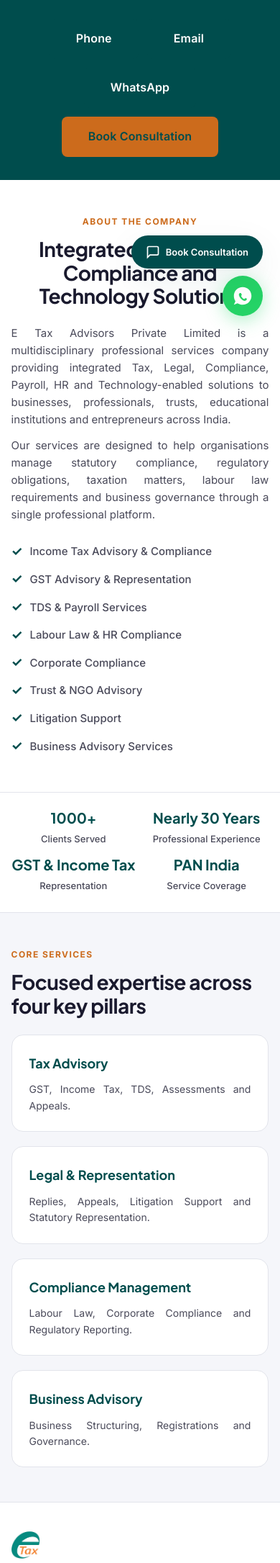
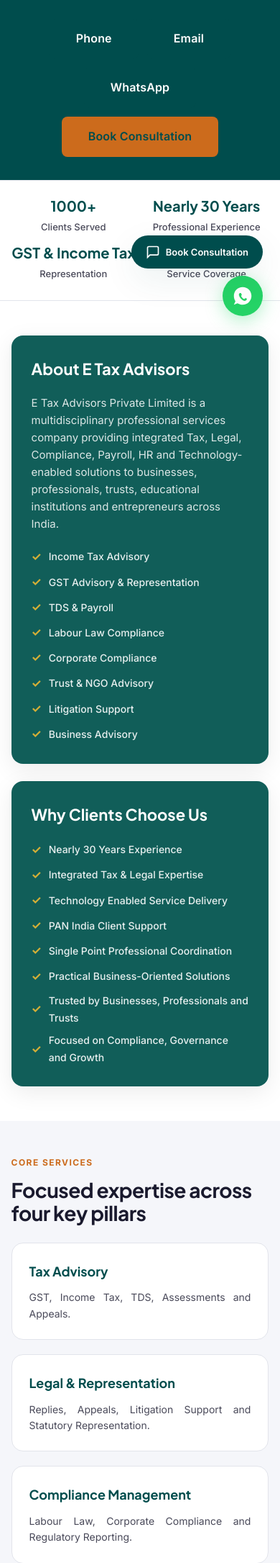
Before and after one commit to advsivasankarank/etaxadv_website, a PHP site: page / in a window 390 px wide. Shown: the part 315-2486 px from the top of the page at 72% size. Run offline with PHP 8.4, Linux system fonts and the light colour scheme.

Commit message:
Replace About section with two-column premium tiles; create fintech-tools.php page
- Replace old About Company section with dark teal (#115E59) two-column
  premium tiles (About E Tax Advisors + Why Clients Choose Us)
- Gold (#D4AF37) checkmark icons, white text, 16px radius, 40px padding
- Reorder homepage: Contact CTA, Trust Bar, About Tiles, Core Services
- Create fintech-tools.php with 3-column product grid (6 products)
- All products show 'IN DEVELOPMENT' status badge
- Update header nav: Fintech Tools links to /fintech-tools.php
- Remove product dropdown links from mobile nav
- Update footer Fintech Tools column with single 'All Products' link

```diff
--- a/assets/css/style.css
+++ b/assets/css/style.css
@@ -314,21 +314,31 @@ main { display: block; }
 .trust-bar-item span { color: var(--gray-600); font-size: 13px; font-weight: 500; }
 
 /* ============================================
-   ABOUT THE COMPANY
+   ABOUT TILES — Premium Two-Column
    ============================================ */
-#about-company .section-header {
-  text-align: center; margin-left: auto; margin-right: auto;
+.about-tiles-grid {
+  display: grid; grid-template-columns: 1fr 1fr; gap: 24px;
 }
-.about-intro {
-  max-width: 720px; color: var(--gray-600); font-size: 15px; line-height: 1.6; margin: 0 auto 12px;
+.about-tile {
+  background: #115E59; color: #FFFFFF; border-radius: 16px; padding: 40px;
+  box-shadow: 0 8px 32px rgba(0,0,0,0.08);
+  display: flex; flex-direction: column;
 }
-.about-services-grid {
-  display: grid; grid-template-columns: repeat(2, 1fr); gap: 8px 40px; margin: 24px auto 0; max-width: 640px;
+.about-tile-title {
+  font-family: var(--font-display); font-size: 22px; font-weight: 700;
+  margin: 0 0 16px; color: #FFFFFF;
 }
-.about-service-item {
-  display: flex; align-items: center; gap: 10px; color: var(--gray-600); font-size: 15px; font-weight: 500;
+.about-tile-text {
+  color: rgba(255,255,255,0.85); font-size: 15px; line-height: 1.6; margin: 0 0 20px;
 }
-.about-check { color: var(--navy); font-weight: 700; font-size: 18px; }
+.about-tile-list {
+  margin: 0; padding: 0; list-style: none; display: grid; gap: 8px;
+}
+.about-tile-list li {
+  display: flex; align-items: center; gap: 10px;
+  color: rgba(255,255,255,0.9); font-size: 14px; font-weight: 500;
+}
+.about-tile-check { color: #D4AF37; font-weight: 700; font-size: 16px; flex-shrink: 0; }
 
 /* ============================================
    CORE SERVICES
@@ -732,13 +772,15 @@ textarea.input { min-height: 120px; resize: vertical; }
   .hamburger { display: block; }
   .trust-bar-grid { grid-template-columns: repeat(2, 1fr); gap: 16px; }
   .core-services-grid { grid-template-columns: repeat(2, 1fr); }
+  .about-tiles-grid { grid-template-columns: 1fr; }
+  .ft-grid { grid-template-columns: repeat(2, 1fr); }
   .footer-grid { grid-template-columns: 1fr 1fr; gap: 24px; }
-  .about-services-grid { grid-template-columns: 1fr; }
 }
 
 @media (max-width: 860px) {
   :root { --section-gap: 48px; }
   .core-services-grid { grid-template-columns: 1fr; }
+  .ft-grid { grid-template-columns: 1fr; }
   .footer-grid { grid-template-columns: 1fr; }
   .footer-bottom { flex-direction: column; text-align: center; }
   .header-actions .header-link { display: none; }
@@ -751,6 +793,7 @@ textarea.input { min-height: 120px; resize: vertical; }
   .trust-bar-grid { grid-template-columns: repeat(2, 1fr); gap: 12px; }
   .trust-bar-item strong { font-size: 20px; }
   .section-header { margin-bottom: 24px; }
-  .about-services-grid { grid-template-columns: 1fr; }
+  .ft-grid { grid-template-columns: 1fr; }
+  .about-tile { padding: 28px; }
   .cta-band { padding: 32px 0; }
 }
--- a/includes/footer.php
+++ b/includes/footer.php
@@ -31,11 +31,7 @@
     <div>
       <h3>Fintech Tools</h3>
       <ul class="footer-links">
-        <li><a href="<?= htmlspecialchars(site_href('/e-pani.php')) ?>">e-Pani</a></li>
-        <li><a href="<?= htmlspecialchars(site_href('/e-hr.php')) ?>">e-HR</a></li>
-        <li><a href="<?= htmlspecialchars(site_href('/ekanakan.php')) ?>">e-Kanakan</a></li>
-        <li><a href="<?= htmlspecialchars(site_href('/salpro.php')) ?>">SalPro</a></li>
-        <li><a href="<?= htmlspecialchars(site_href('/etax-academy.php')) ?>">E Tax Academy</a></li>
+        <li><a href="<?= htmlspecialchars(site_href('/fintech-tools.php')) ?>">All Products</a></li>
       </ul>
     </div>
 
--- a/includes/header.php
+++ b/includes/header.php
@@ -26,7 +26,7 @@ if ($document_root !== '' && str_starts_with($project_root, $document_root)) {
 $nav_items = [
   ['href' => '/index.php', 'label' => 'Home', 'match' => ['index.php']],
   ['href' => '/services.php', 'label' => 'Services', 'match' => ['services.php', 'digital-signature.php', 'gst-consultant-puducherry.php', 'gst-consultant-chennai.php', 'income-tax-consultant-puducherry.php', 'income-tax-consultant-chennai.php', 'tds-return-filing.php', 'labour-law-compliance.php', 'labour-law-hr-compliance.php', 'roc-company-compliance.php', 'trust-society-registration.php', 'trust-ngo-advisory.php', 'manufacturing-compliance.php', 'litigation-representation.php', 'project-report-cma.php']],
-  ['href' => '/index.php#fintech-tools', 'label' => 'Fintech Tools', 'match' => []],
+  ['href' => '/fintech-tools.php', 'label' => 'Fintech Tools', 'match' => ['fintech-tools.php']],
   ['href' => '/about.php', 'label' => 'About', 'match' => ['about.php', 'team.php', 'why-choose-us.php', 'ks-sivasankaran.php', 'success-stories.php', 'faq.php']],
   ['href' => '/contact.php', 'label' => 'Contact', 'match' => ['contact.php']],
 ];
@@ -183,12 +183,7 @@ $og_image = $og_image ?? '/assets/img/og-image.jpg';
         <a class="mobile-secondary-link" href="<?= htmlspecialchars(site_href('/litigation-representation.php')) ?>">Litigation Support</a>
         <a class="mobile-secondary-link" href="<?= htmlspecialchars(site_href('/project-report-cma.php')) ?>">Project Reports</a>
 
-        <a class="mobile-primary-link" href="<?= htmlspecialchars(site_href('/index.php#fintech-tools')) ?>">Fintech Tools</a>
-        <a class="mobile-secondary-link" href="<?= htmlspecialchars(site_href('/e-pani.php')) ?>">e-Pani</a>
-        <a class="mobile-secondary-link" href="<?= htmlspecialchars(site_href('/e-hr.php')) ?>">e-HR</a>
-        <a class="mobile-secondary-link" href="<?= htmlspecialchars(site_href('/ekanakan.php')) ?>">e-Kanakan</a>
-        <a class="mobile-secondary-link" href="<?= htmlspecialchars(site_href('/salpro.php')) ?>">SalPro</a>
-        <a class="mobile-secondary-link" href="<?= htmlspecialchars(site_href('/etax-academy.php')) ?>">E Tax Academy</a>
+        <a class="mobile-primary-link" href="<?= htmlspecialchars(site_href('/fintech-tools.php')) ?>">Fintech Tools</a>
 
         <a class="mobile-primary-link" href="<?= htmlspecialchars(site_href('/about.php')) ?>">About</a>
         <a class="mobile-primary-link" href="<?= htmlspecialchars(site_href('/contact.php')) ?>">Contact</a>
--- a/index.php
+++ b/index.php
@@ -21,31 +21,6 @@ require_once __DIR__ . '/includes/header.php';
     </div>
   </section>
 
-  <section class="section" id="about-company">
-    <div class="container">
-      <div class="section-header">
-        <p class="section-label">About the Company</p>
-        <h2 class="section-title">Integrated Tax, Legal, Compliance and Technology Solutions</h2>
-      </div>
-      <p class="about-intro">
-        E Tax Advisors Private Limited is a multidisciplinary professional services company providing integrated Tax, Legal, Compliance, Payroll, HR and Technology-enabled solutions to businesses, professionals, trusts, educational institutions and entrepreneurs across India.
-      </p>
-      <p class="about-intro">
-        Our services are designed to help organisations manage statutory compliance, regulatory obligations, taxation matters, labour law requirements and business governance through a single professional platform.
-      </p>
-      <div class="about-services-grid">
-        <div class="about-service-item"><span class="about-check">&#10003;</span> Income Tax Advisory &amp; Compliance</div>
-        <div class="about-service-item"><span class="about-check">&#10003;</span> GST Advisory &amp; Representation</div>
-        <div class="about-service-item"><span class="about-check">&#10003;</span> TDS &amp; Payroll Services</div>
-        <div class="about-service-item"><span class="about-check">&#10003;</span> Labour Law &amp; HR Compliance</div>
-        <div class="about-service-item"><span class="about-check">&#10003;</span> Corporate Compliance</div>
-        <div class="about-service-item"><span class="about-check">&#10003;</span> Trust &amp; NGO Advisory</div>
-        <div class="about-service-item"><span class="about-check">&#10003;</span> Litigation Support</div>
-        <div class="about-service-item"><span class="about-check">&#10003;</span> Business Advisory Services</div>
-      </div>
-    </div>
-  </section>
-
   <section class="trust-bar">
     <div class="container">
       <div class="trust-bar-grid">
@@ -53,6 +28,38 @@ require_once __DIR__ . '/includes/header.php';
         <div class="trust-bar-item"><strong>Nearly 30 Years</strong><span>Professional Experience</span></div>
         <div class="trust-bar-item"><strong>GST & Income Tax</strong><span>Representation</span></div>
         <div class="trust-bar-item"><strong>PAN India</strong><span>Service Coverage</span></div>
+      </div>
+    </div>
+  </section>
+
+  <section class="section" id="about-tiles">
+    <div class="container about-tiles-grid">
+      <div class="about-tile">
+        <h3 class="about-tile-title">About E Tax Advisors</h3>
+        <p class="about-tile-text">E Tax Advisors Private Limited is a multidisciplinary professional services company providing integrated Tax, Legal, Compliance, Payroll, HR and Technology-enabled solutions to businesses, professionals, trusts, educational institutions and entrepreneurs across India.</p>
+        <ul class="about-tile-list">
+          <li><span class="about-tile-check">&#10003;</span> Income Tax Advisory</li>
+          <li><span class="about-tile-check">&#10003;</span> GST Advisory &amp; Representation</li>
+          <li><span class="about-tile-check">&#10003;</span> TDS &amp; Payroll</li>
+          <li><span class="about-tile-check">&#10003;</span> Labour Law Compliance</li>
+          <li><span class="about-tile-check">&#10003;</span> Corporate Compliance</li>
+          <li><span class="about-tile-check">&#10003;</span> Trust &amp; NGO Advisory</li>
+          <li><span class="about-tile-check">&#10003;</span> Litigation Support</li>
+          <li><span class="about-tile-check">&#10003;</span> Business Advisory</li>
+        </ul>
+      </div>
+      <div class="about-tile">
+        <h3 class="about-tile-title">Why Clients Choose Us</h3>
+        <ul class="about-tile-list">
+          <li><span class="about-tile-check">&#10003;</span> Nearly 30 Years Experience</li>
+          <li><span class="about-tile-check">&#10003;</span> Integrated Tax &amp; Legal Expertise</li>
+          <li><span class="about-tile-check">&#10003;</span> Technology Enabled Service Delivery</li>
+          <li><span class="about-tile-check">&#10003;</span> PAN India Client Support</li>
+          <li><span class="about-tile-check">&#10003;</span> Single Point Professional Coordination</li>
+          <li><span class="about-tile-check">&#10003;</span> Practical Business-Oriented Solutions</li>
+          <li><span class="about-tile-check">&#10003;</span> Trusted by Businesses, Professionals and Trusts</li>
+          <li><span class="about-tile-check">&#10003;</span> Focused on Compliance, Governance and Growth</li>
+        </ul>
       </div>
     </div>
   </section>
```
Also changed, not shown: other parts of assets/css/style.css (+30 -0 lines), fintech-tools.php (added, +84 -0 lines), 1 other file.
